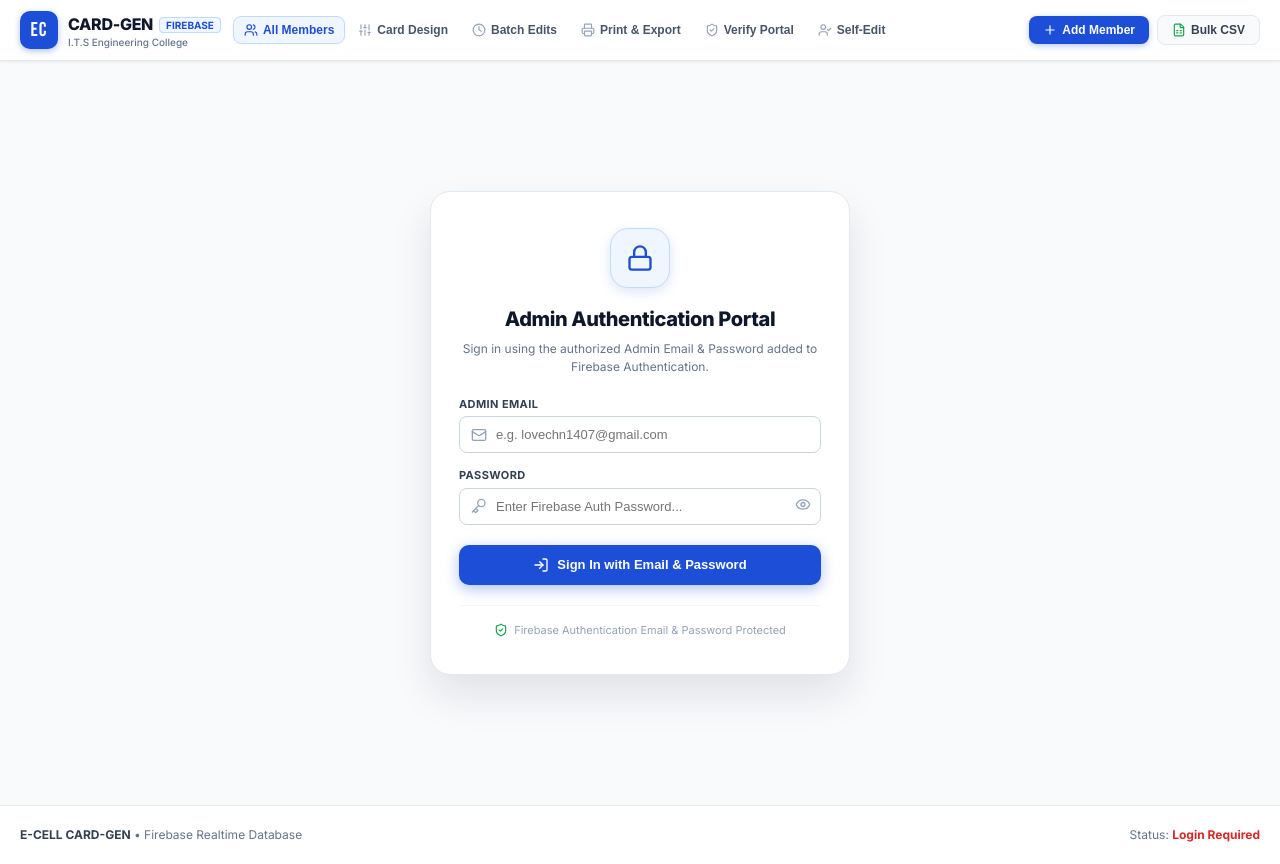
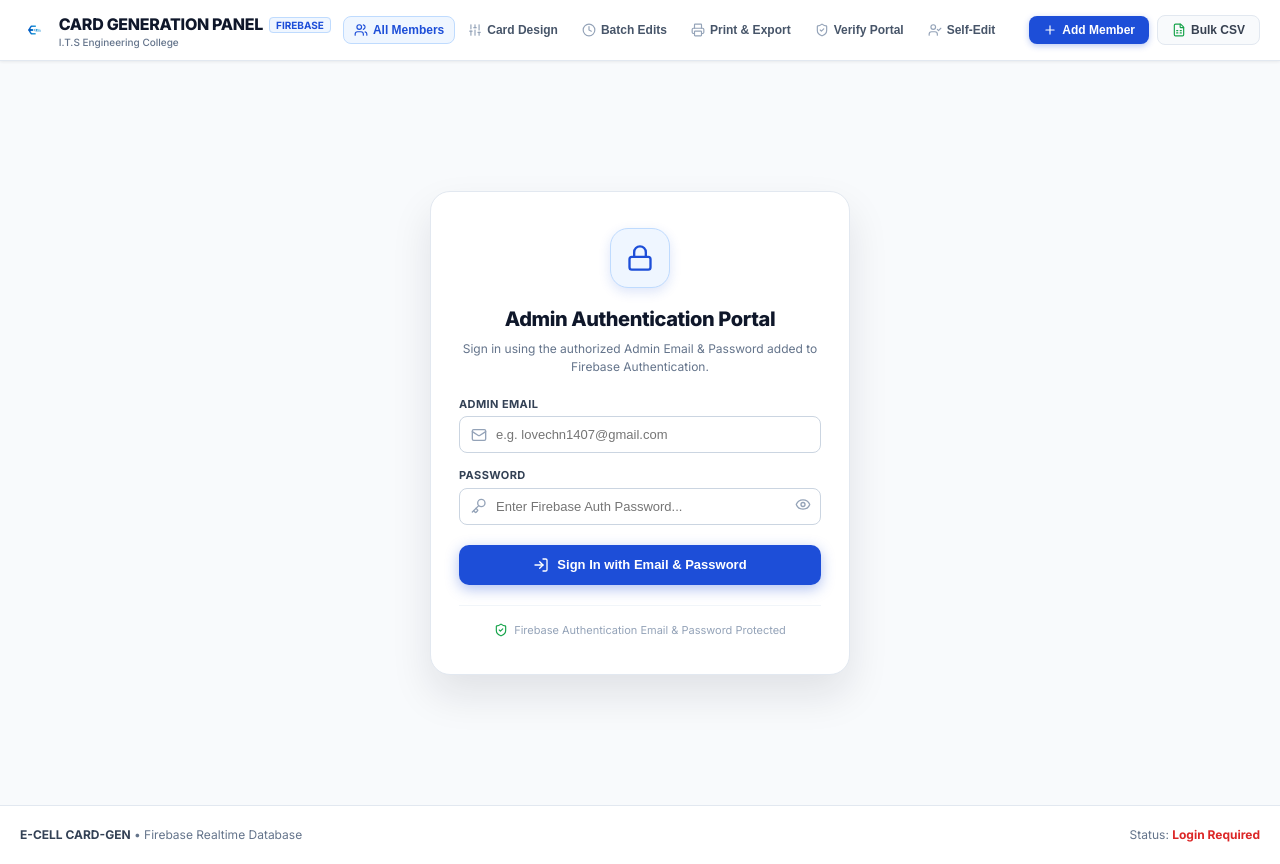
Before and after one commit to lovechn1407-debug/CARD-GEN, a React (Vite) app: page / in a window 1280 px wide. Built offline with nearby package versions, Linux system fonts and the light colour scheme; no server answers.

Commit message:
feat: replace blue text box logo with official E-CELL logo image without container and rename brand to CARD GENERATION PANEL

```diff
--- a/src/components/Navbar.jsx
+++ b/src/components/Navbar.jsx
@@ -98,10 +98,10 @@
 
         {/* Brand */}
         <div style={styles.brand}>
-          <div style={styles.logoBox}>EC</div>
+          <img src="/ecell_logo.png" alt="E-CELL Logo" style={{ height: '36px', width: 'auto', objectFit: 'contain' }} />
           <div>
             <div>
-              <span style={styles.brandName}>CARD-GEN</span>
+              <span style={styles.brandName}>CARD GENERATION PANEL</span>
               <span style={styles.badge}>FIREBASE</span>
             </div>
             <div style={styles.brandSub}>I.T.S Engineering College</div>
--- a/src/components/PublicEditPortal.jsx
+++ b/src/components/PublicEditPortal.jsx
@@ -125,7 +125,7 @@
       <header style={{ background: '#fff', borderBottom: '1px solid #e2e8f0', padding: '0 20px' }}>
         <div style={{ maxWidth: '960px', margin: '0 auto', display: 'flex', alignItems: 'center', justifyContent: 'space-between', height: '60px' }}>
           <div style={{ display: 'flex', alignItems: 'center', gap: '10px' }}>
-            <div style={{ width: 38, height: 38, background: '#1d4ed8', borderRadius: '10px', display: 'flex', alignItems: 'center', justifyContent: 'center', fontFamily: "'Bebas Neue', sans-serif", color: '#fff', fontSize: '18px' }}>EC</div>
+            <img src="/ecell_logo.png" alt="E-CELL Logo" style={{ height: '36px', width: 'auto', objectFit: 'contain' }} />
             <div>
               <h1 style={{ fontSize: '15px', fontWeight: 700, color: '#0f172a', margin: 0 }}>E-CELL Member Portal</h1>
               <p style={{ fontSize: '11px', color: '#64748b', fontStyle: 'italic', margin: 0 }}>Self-Service Card Photo Editor</p>
--- a/src/components/PublicVerifyPortal.jsx
+++ b/src/components/PublicVerifyPortal.jsx
@@ -77,7 +77,7 @@
       <header style={{ background: '#fff', borderBottom: '1px solid #e2e8f0', padding: '12px 16px' }}>
         <div style={{ maxWidth: '900px', margin: '0 auto', display: 'flex', alignItems: 'center', justifyContent: 'space-between', flexWrap: 'wrap', gap: '10px' }}>
           <div style={{ display: 'flex', alignItems: 'center', gap: '10px' }}>
-            <div style={{ width: 36, height: 36, background: '#1d4ed8', borderRadius: '10px', display: 'flex', alignItems: 'center', justifyContent: 'center', fontFamily: "'Bebas Neue', sans-serif", color: '#fff', fontSize: '18px' }}>EC</div>
+            <img src="/ecell_logo.png" alt="E-CELL Logo" style={{ height: '36px', width: 'auto', objectFit: 'contain' }} />
             <div>
               <h1 style={{ fontSize: '14px', fontWeight: 700, color: '#0f172a', margin: 0, lineHeight: 1.2 }}>E-CELL Official Verification</h1>
               <p style={{ fontSize: '10px', color: '#64748b', fontStyle: 'italic', margin: 0 }}>I.T.S Engineering College</p>
```
Also changed, not shown: public/ecell_logo.png (added).
